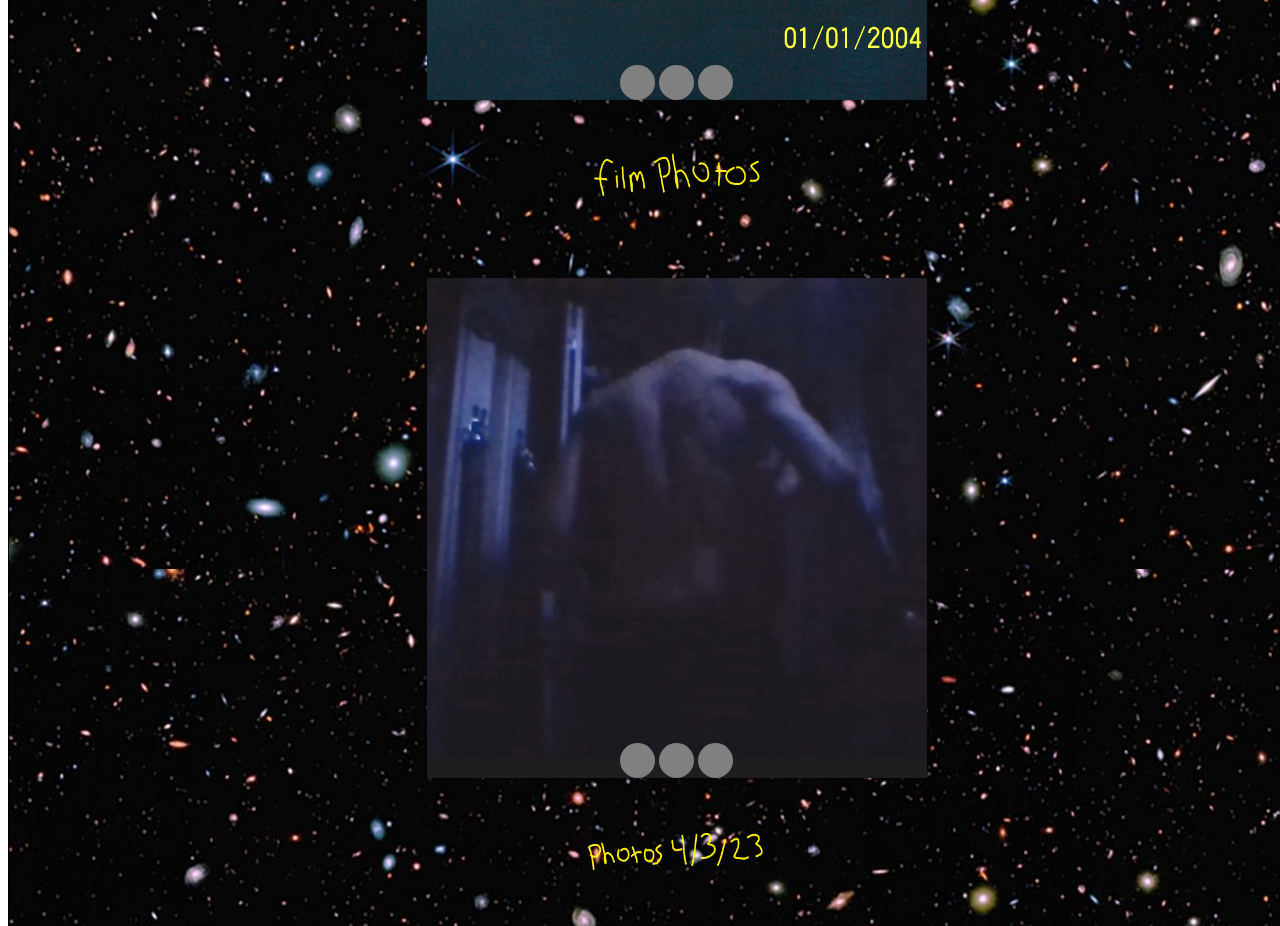
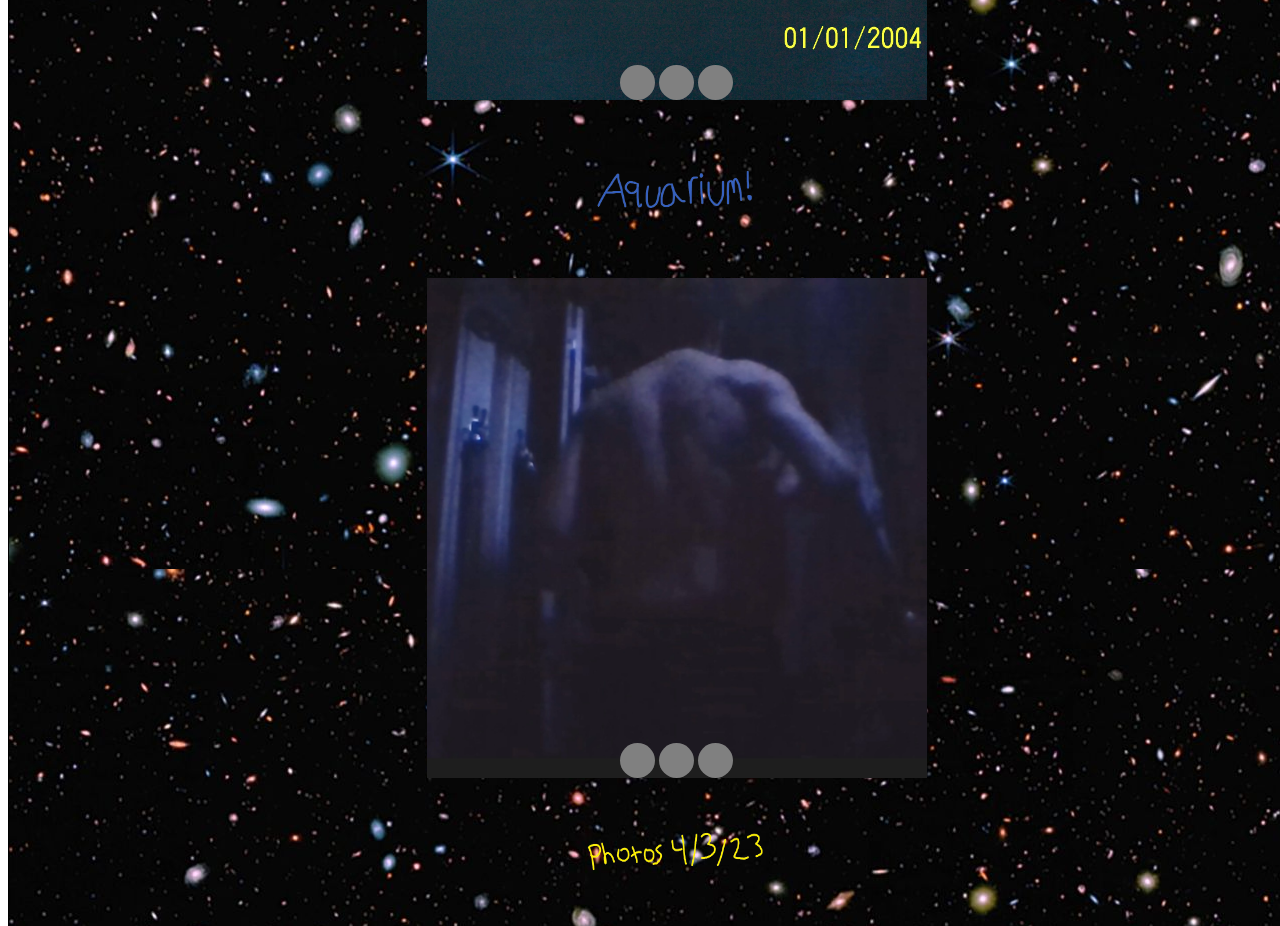
Before and after one commit to zsalah2133/zane2cool, a plain HTML site: page index.html in a window 1280 px wide. Shown: the part 1240-2166 px from the top of the page. Drawn offline with Linux system fonts and the light colour scheme.

Commit message:
Update index.html

```diff
--- a/index.html
+++ b/index.html
@@ -230,7 +230,7 @@ September - 2023
 </html>
 
 <center><div style="background-color:transparent;padding:2%;">
-<img src="filmphotos.png" alt="logo" style="width:200px;height:125px;">
+<img src="aquariumm.png" alt="logo" style="width:200px;height:125px;">
 
 	</center>
 
```
